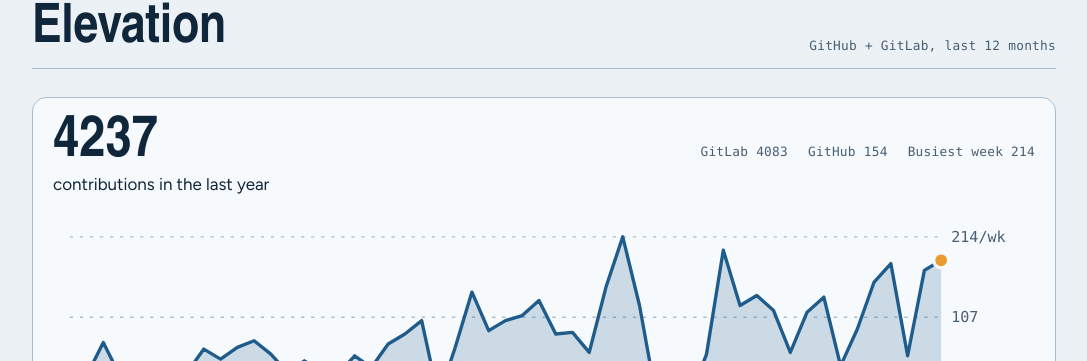
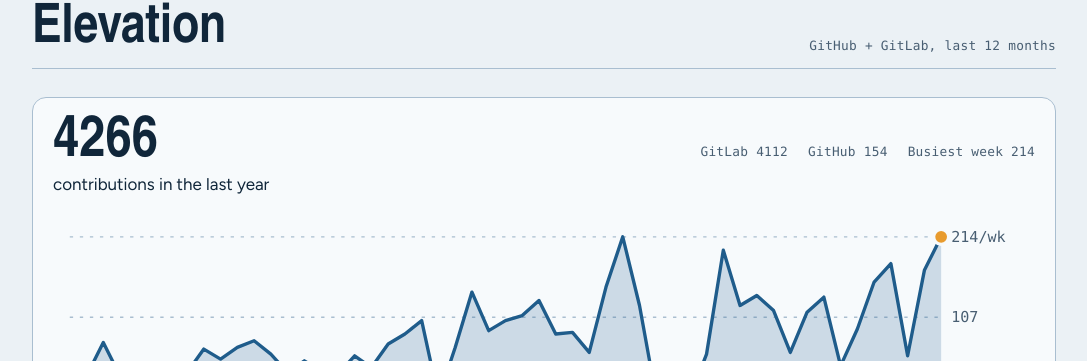
Before and after one commit to NickBourque/NickBourque.github.io, a Jekyll site: the page built from index.html, in a window 1280 px wide and 900 px high, scrolled down 1638 px. Shown: the part 145-506 px from the top of the window, without its empty margins (96-1183 px from the left). Built offline with Jekyll 4.4.1, drawn with Linux system fonts in a browser that asks for light colours; some web fonts are replaced; part of the change alters nothing that is shown.

Commit message:
chore: refresh contributions data

```diff
--- a/_data/contributions.json
+++ b/_data/contributions.json
@@ -1,9 +1,9 @@
 {
-  "generated": "2026-11-27",
+  "generated": "2026-11-28",
   "totals": {
     "github": 154,
-    "gitlab": 4083,
-    "combined": 4237
+    "gitlab": 4112,
+    "combined": 4266
   },
   "max": 214,
   "weeks": [
@@ -11,9 +11,9 @@
       "weekStart": "2025-11-23",
       "monthLabel": "",
       "gh": 0,
-      "gl": 2,
-      "total": 2,
-      "level": 1
+      "gl": 0,
+      "total": 0,
+      "level": 0
     },
     {
       "weekStart": "2025-11-30",
@@ -427,8 +427,8 @@
       "weekStart": "2026-11-22",
       "monthLabel": "",
       "gh": 13,
-      "gl": 170,
-      "total": 183,
+      "gl": 201,
+      "total": 214,
       "level": 4
     }
   ]
```
